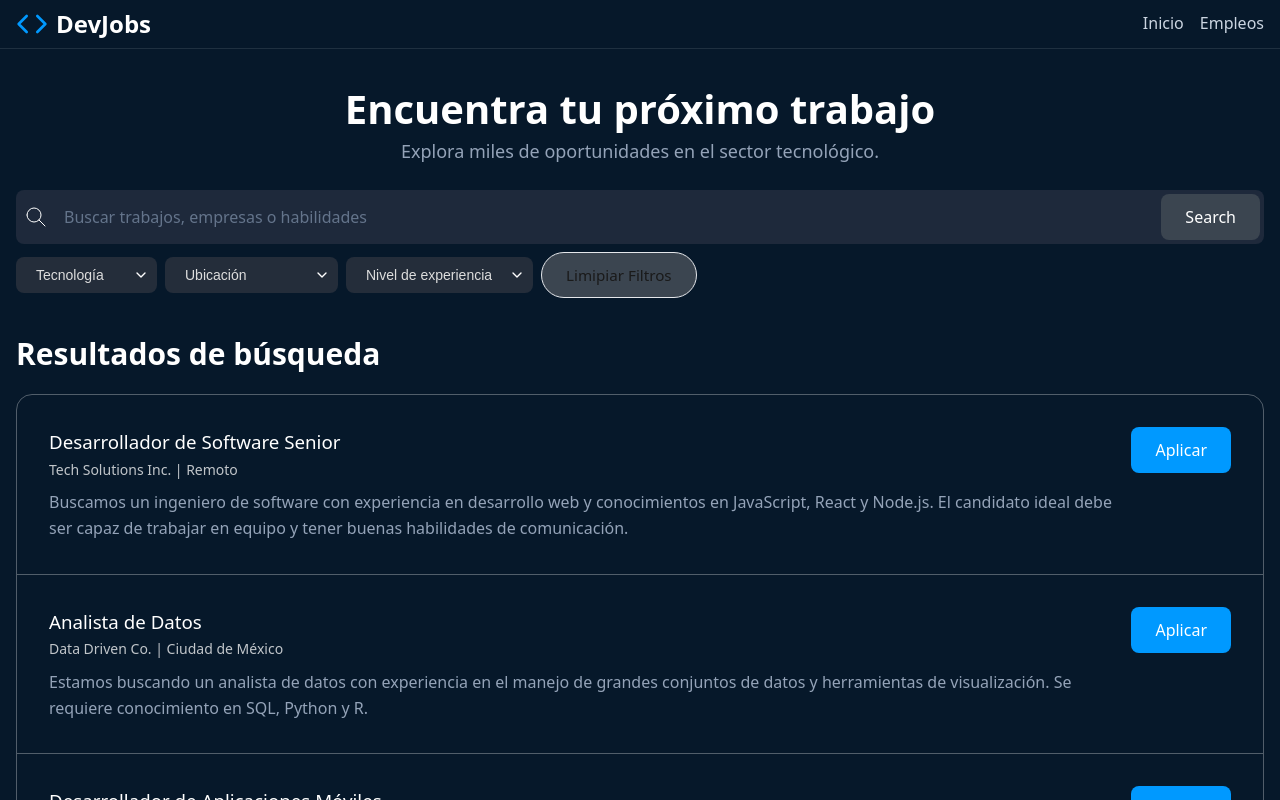
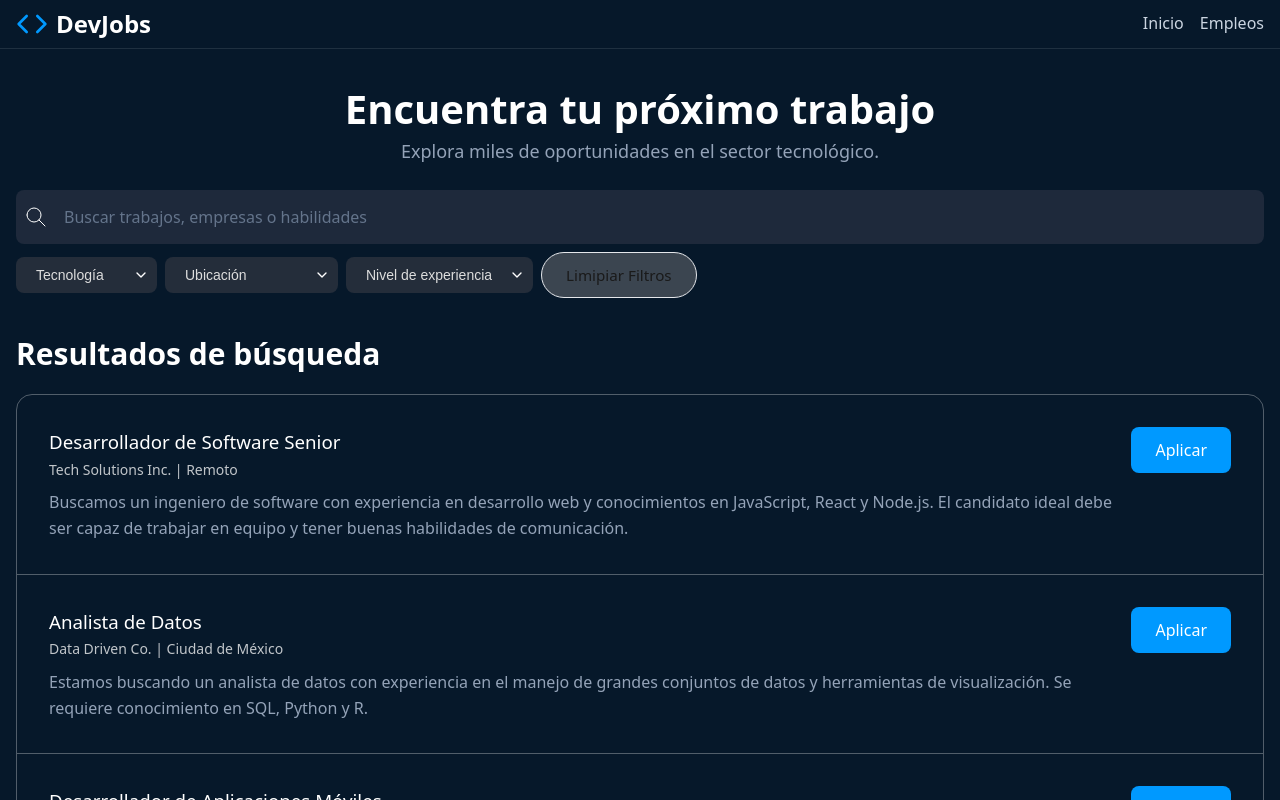
Before and after one commit to ju4ndrc/vite-react-proyect-practice, a React (Vite) app in the folder reaVite-Practice/: page / in a window 1280 px wide. Shown: the top 800 px of the page. Built offline with nearby package versions, Linux system fonts and the light colour scheme.

Commit message:
[+]Chage to even.currenttarget for listening

```diff
--- a/reaVite-Practice/src/components/SearchFormSection.jsx
+++ b/reaVite-Practice/src/components/SearchFormSection.jsx
@@ -12,7 +12,7 @@ export default function SearchFormSection({onSearch, onTextFilter, onReset}){
   const handleSubmit = (event) => {
     event.preventDefault()
 
-    const formData = new FormData(event.target) //Se instancia FormData y Este es para capturar los datos del formulario principal
+    const formData = new FormData(event.currentTarget) //Se instancia FormData y Este es para capturar los datos del formulario principal
 
     const filters = {
       search : formData.get(idText),
@@ -38,7 +38,7 @@ export default function SearchFormSection({onSearch, onTextFilter, onReset}){
       <h1>Encuentra tu próximo trabajo</h1>
       <p>Explora miles de oportunidades en el sector tecnológico.</p>
 
-      <form onSubmit={handleSubmit} id="empleos-search-form" role="search">
+      <form onChange={handleSubmit} id="empleos-search-form" role="search">
         <div className="search-bar">
           <svg xmlns="http://www.w3.org/2000/svg" width="24" height="24" viewBox="0 0 24 24" fill="none"
             stroke="currentColor" strokeWidth="1" strokeLinecap="round" strokeLinejoin="round"
@@ -59,7 +59,7 @@ export default function SearchFormSection({onSearch, onTextFilter, onReset}){
             onChange={handleTextChange}
             />
 
-            <button type="submit" style={{position:"absolute",right:'4px'}}>Search</button>
+
         </div>
 
         <div className="search-filters">
```
